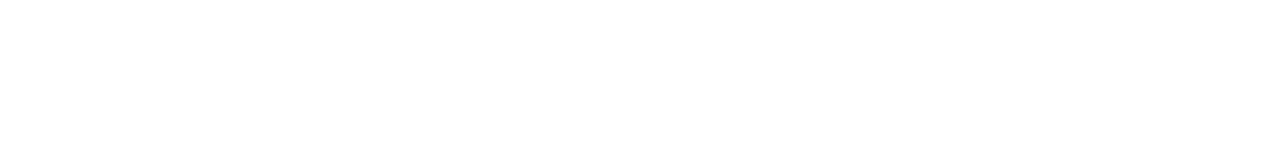
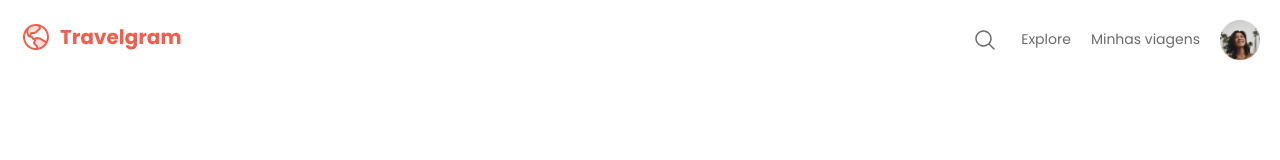
Before and after one commit to oficialThur/travel-page, a plain HTML site: page index.html in a window 1280 px wide. Drawn offline with nearby package versions, Linux system fonts and the light colour scheme.

Commit message:
full header

```diff
--- a/assets/styles/global.css
+++ b/assets/styles/global.css
@@ -19,7 +19,6 @@
     --text-lg: bold 32px/125% var(--font-family);
     --text-md: 14px/170% var(--font-family);
     --text-sm: 12px/170% var(--font-family);
-
 }
 
 body{
@@ -27,3 +26,8 @@ body{
     background-color: var(--background-color);
     color: var(--text-color-secondary);
 }
+
+a{
+    text-decoration: none;
+    color: var(--text-color-primary);
+}
--- a/assets/styles/index.css
+++ b/assets/styles/index.css
@@ -1 +1,38 @@
 @import url(global.css);
+
+header{
+    height: 80px;
+    padding: 32px 20px;
+    display: flex;
+    align-items: center;
+    justify-content: space-between;
+}
+
+nav{
+    display: inline-flex;
+    gap: 20px;
+}
+
+#lupa{
+    width: 32px;
+    height: 32px;
+}
+
+nav a{
+    display: flex;
+    align-items: center;
+    font: var(--text-md);
+    color: var(--text-color-secondary);
+}
+
+nav ul{
+    display: flex;
+    align-items: center;
+    list-style: none;
+    gap: 20px;
+}
+
+#profile-pic{
+    width: 40px;
+    height: 40px;
+}
--- a/index.html
+++ b/index.html
@@ -22,5 +22,35 @@
     />
     <link rel="stylesheet" href="assets/styles/index.css" />
   </head>
-  <body></body>
+  <body>
+    <header>
+      <a href="">
+        <img src="assets/images/Logo.svg" alt="Logomarca" />
+      </a>
+      <nav>
+        <a href=""
+          ><img
+            id="lupa"
+            src="assets/images/Menu item.svg"
+            alt="lupa de pesquisa"
+        /></a>
+        <ul>
+          <li>
+            <a href="#">Explore</a>
+          </li>
+          <li>
+            <a href="#">Minhas viagens</a>
+          </li>
+          <li>
+            <a href="#"
+              ><img
+                id="profile-pic"
+                src="assets/images/Profile pic.png"
+                alt="imagen Isabela Torres"
+            /></a>
+          </li>
+        </ul>
+      </nav>
+    </header>
+  </body>
 </html>
```
Also changed, not shown: assets/images/Menu item.svg (added), assets/images/Profile pic.png (added).
